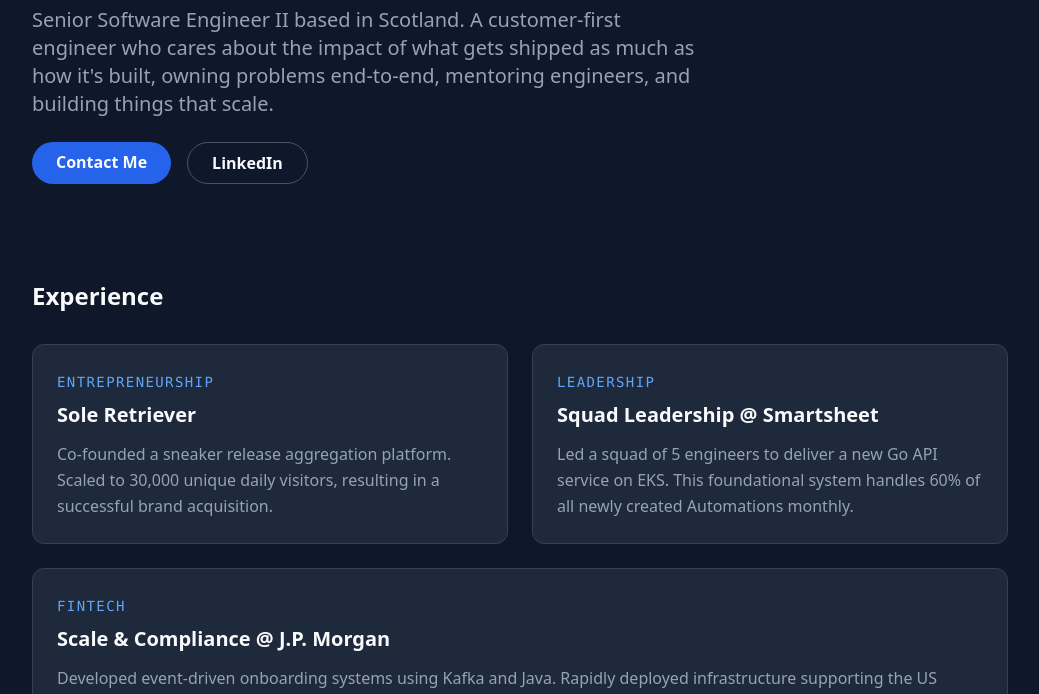
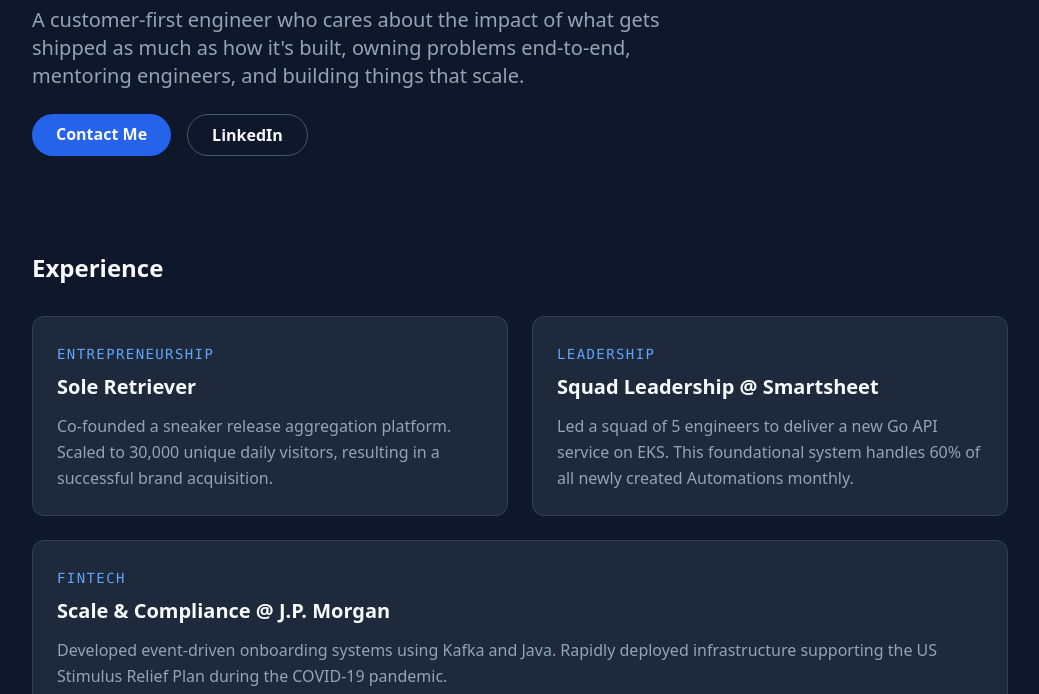
Before and after one commit to Scomodev/scomodev.github.io, a plain HTML site: page index.html in a window 1280 px wide. Shown: the part 106-800 px from the top of the page, without its empty margins (120-1159 px from the left). Drawn offline with nearby package versions, Linux system fonts and the light colour scheme.

Commit message:
Remove job title from introduction
Removed the specific job title from the introduction paragraph.

```diff
--- a/index.html
+++ b/index.html
@@ -15,7 +15,6 @@
     <header class="max-w-5xl mx-auto py-12 px-6">
         <h1 class="text-5xl font-extrabold gradient-text mb-4">Scott Morrison</h1>
         <p class="text-xl text-slate-400 mb-6 max-w-2xl">
-            Senior Software Engineer II based in Scotland.
             A customer-first engineer who cares about the impact of what gets shipped as much as how it's built, owning problems end-to-end, mentoring engineers, and building things that scale.
         </p>
         <div class="flex gap-4">
```
